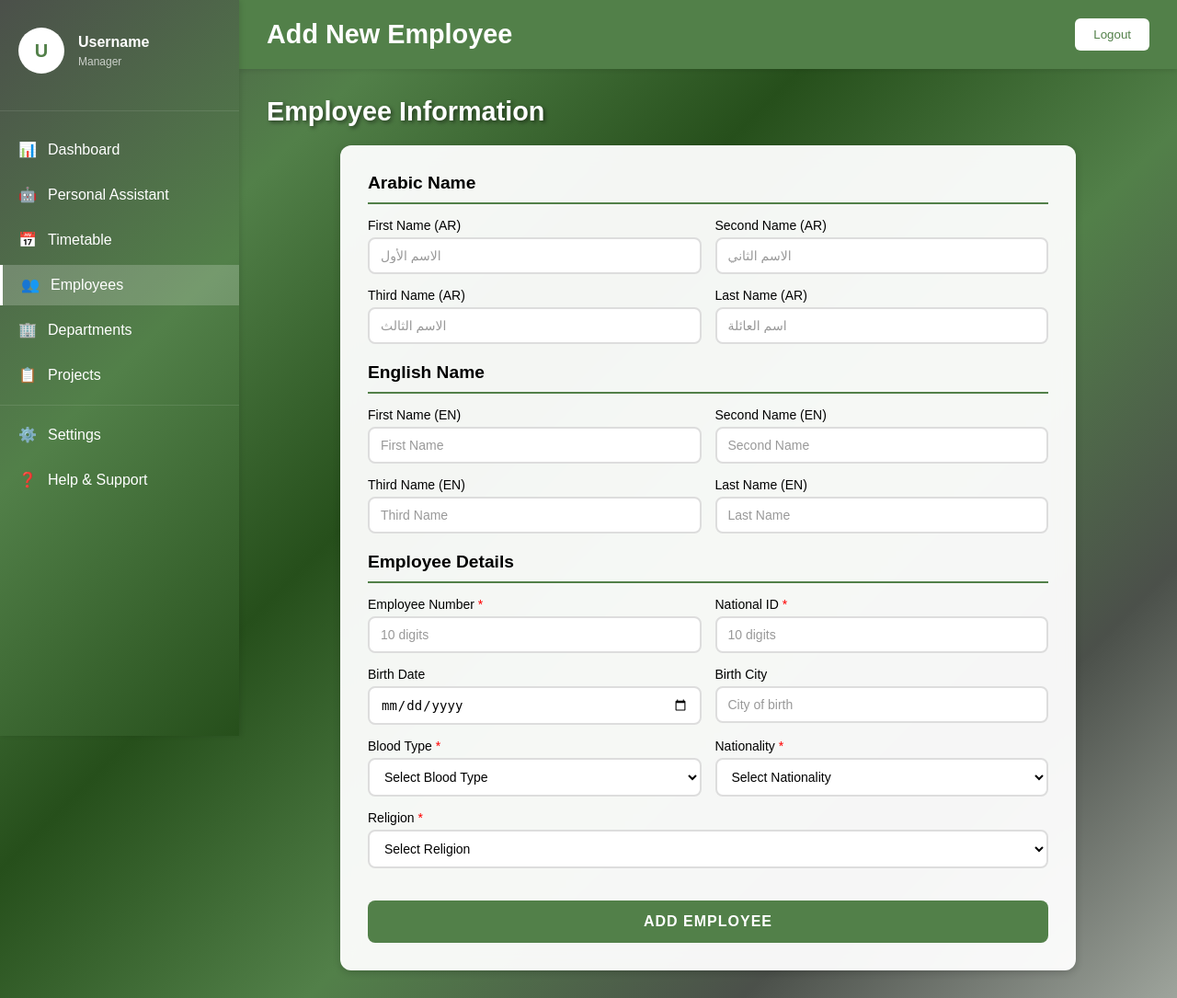
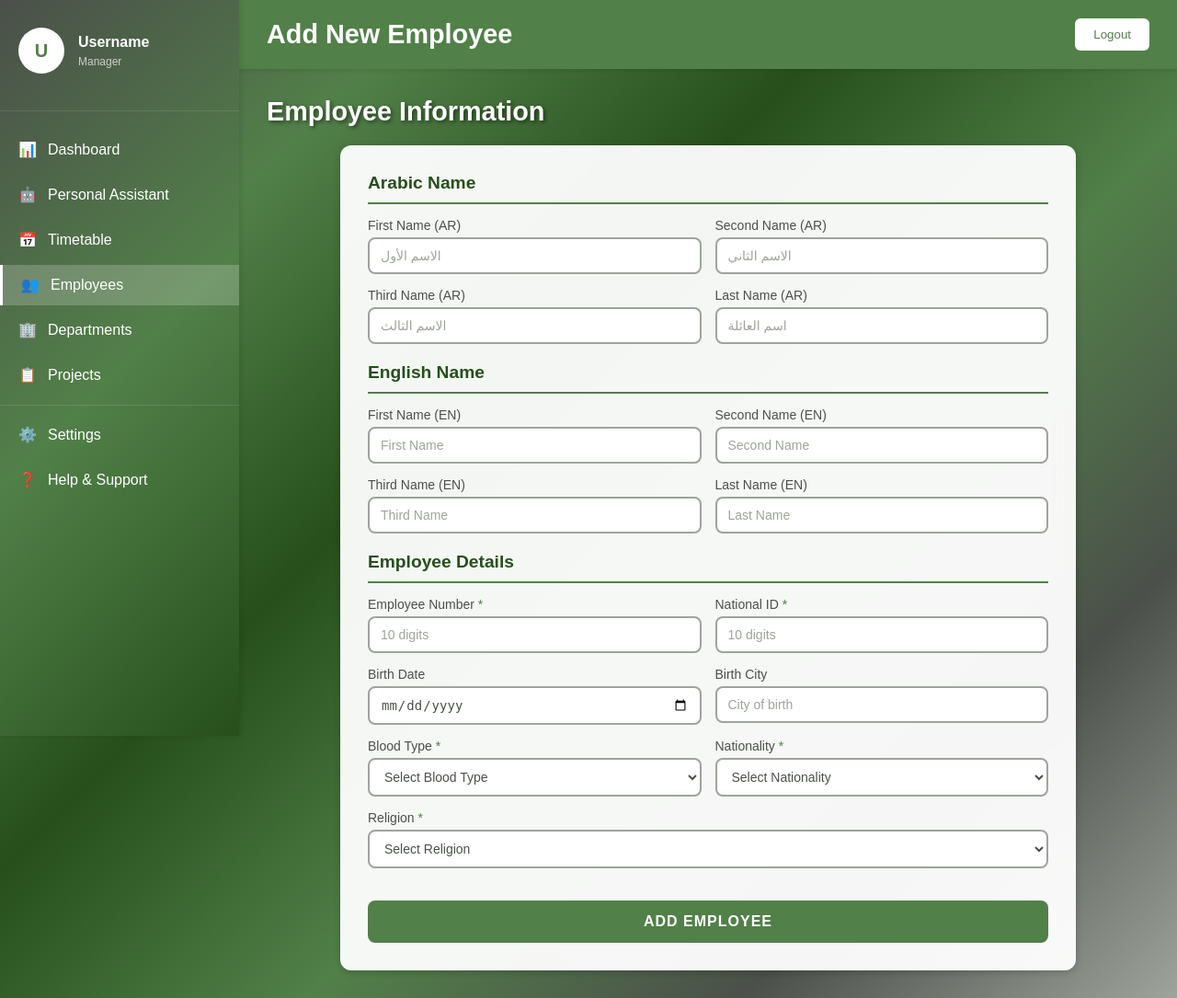
Before and after one commit to ammarkateb/HR-Project, a Flask app: page /employees in a window 1280 px wide. Shown: the whole page at 92% size. Run offline with Flask 3, Linux system fonts and the light colour scheme.

Commit message:
Add employees page with green/olive theme and form validation
🤖 Generated with [Claude Code](https://claude.com/claude-code)

Co-Authored-By: Claude <noreply@anthropic.com>

```diff
--- a/templates/employees.html
+++ b/templates/employees.html
@@ -169,7 +169,7 @@
         }
 
         .form-section-title {
-            color: #000;
+            color: #264F1B;
             font-size: 1.2em;
             font-weight: bold;
             margin-bottom: 15px;
@@ -195,7 +195,7 @@
         }
 
         .form-group label {
-            color: #000;
+            color: #4B504A;
             font-weight: 500;
             margin-bottom: 5px;
             font-size: 14px;
@@ -203,18 +203,18 @@
 
         .form-group label.required::after {
             content: ' *';
-            color: red;
+            color: #528049;
         }
 
         .form-group input,
         .form-group select {
             padding: 10px 12px;
-            border: 2px solid #ddd;
+            border: 2px solid #9EA49C;
             border-radius: 8px;
             font-size: 14px;
             transition: border-color 0.3s;
             background: white;
-            color: #000;
+            color: #4B504A;
         }
 
         .form-group input:focus,
@@ -224,7 +224,7 @@
         }
 
         .form-group input::placeholder {
-            color: #999;
+            color: #9EA49C;
         }
 
         .submit-btn {
@@ -260,15 +260,15 @@
         }
 
         .alert-success {
-            background-color: #d4edda;
-            color: #155724;
-            border: 1px solid #c3e6cb;
+            background-color: rgba(82, 128, 73, 0.2);
+            color: #264F1B;
+            border: 1px solid #528049;
         }
 
         .alert-error {
-            background-color: #f8d7da;
-            color: #721c24;
-            border: 1px solid #f5c6cb;
+            background-color: rgba(158, 164, 156, 0.3);
+            color: #4B504A;
+            border: 1px solid #9EA49C;
         }
     </style>
 </head>
```
